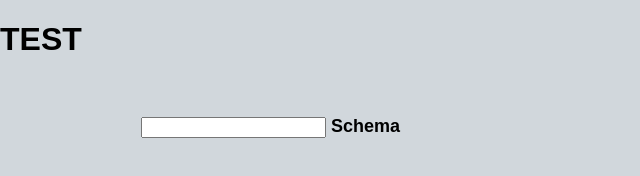
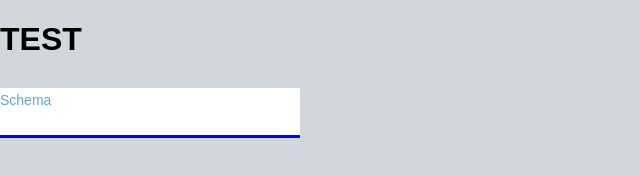
Before and after one commit to ben-williamson-1999/vbuild, an Electron app: page index.html in a window 800 px wide. Shown: the whole page, without its empty margins (0-640 px from the left). Drawn offline with Linux system fonts and the light colour scheme.

Commit message:
Update mystyle.css

```diff
--- a/stylesheet/mystyle.css
+++ b/stylesheet/mystyle.css
@@ -72,20 +72,83 @@
   visibility: hidden;
 }
 
-.form {
+/* .form {
   padding: 0 16px;
   max-width: 550px;
   margin: 50px auto;
   font-size: 18px;
   font-weight: 600;
   line-height: 36px;
+} */
+
+.form {
+  width: 300px;
+  position: relative;
+  height: 50px;
+  margin-top: 30px;
+  overflow: hidden;
+}
+
+.form div {
+  display: flex;
+  flex-direction: column;
+  justify-content: space-around;
+  align-content: right;
+}
+
+.form input {
+  width: 100%;
+  height: 100%;
+  color: #595f6e;
+  padding-top: 20px;
+  border: none;
+  outline: none;
+}
+
+.form label {
+  position: absolute;
+  bottom: 0px;
+  left: 0%;
+  width: 100%;
+  height: 100%;
+  pointer-events: none;
+  border-bottom: 1px solid black;
+}
+
+.form label::after {
+  content: "";
+  position: absolute;
+  left: 0px;
+  bottom: -1px;
+  height: 100%;
+  width: 100%;
+  border-bottom: 3px solid blue;
+  transform: translateX(-100%);
+  transition: transform 0.3s ease;
+}
+
+.content-name {
+  position: absolute;
+  bottom: 5px;
+  left: 0px;
+  transition: all 0.3s ease;
+}
+
+.form input:focus + .label-name .content-name, .form input:valid + .label-name .content-name{
+  transform: translateY(-150%);
+  font-size: 14px;
+  color: #5fa8d3;
+}
+
+.form input:focus + .label-name::after, .form input:valid + .label-name::after{
+  transform: translateX(0%);
 }
 
 body {
   background-color: #D1D7DC;
-  font-family: 'Fira Sans', sans-serif;
   padding: 0px;
   margin: 0px;
+  font-family: sans-serif;
 }
 
 h2 {
```
